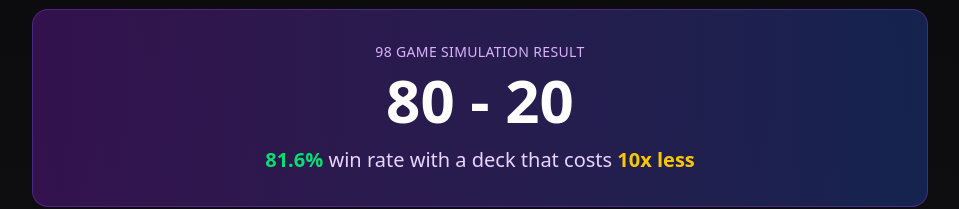
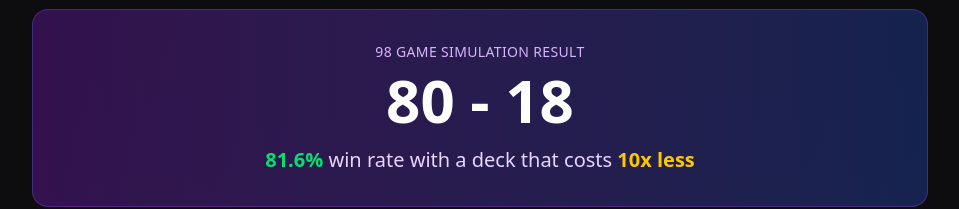
Before and after one commit to dual-sharks/manaball-presentation, a Next.js app: page / in a window 1280 px wide. Shown: the part 645-854 px from the top of the page, without its empty margins (160-1119 px from the left). Built offline with nearby package versions, Linux system fonts and the light colour scheme.

Commit message:
Fix win-loss record to 80-18

```diff
--- a/src/app/page.tsx
+++ b/src/app/page.tsx
@@ -81,7 +81,7 @@
         {/* Result Banner */}
         <div className="bg-gradient-to-r from-purple-900/50 to-blue-900/50 border border-purple-500/30 rounded-2xl p-8 max-w-4xl mx-auto mb-16 text-center">
           <div className="text-sm text-purple-300 uppercase tracking-wide mb-2">98 Game Simulation Result</div>
-          <div className="text-6xl font-bold text-white mb-4">80 - 20</div>
+          <div className="text-6xl font-bold text-white mb-4">80 - 18</div>
           <div className="text-xl text-purple-200">
             <span className="text-green-400 font-bold">81.6%</span> win rate with a deck that costs{" "}
             <span className="text-yellow-400 font-bold">10x less</span>
```
